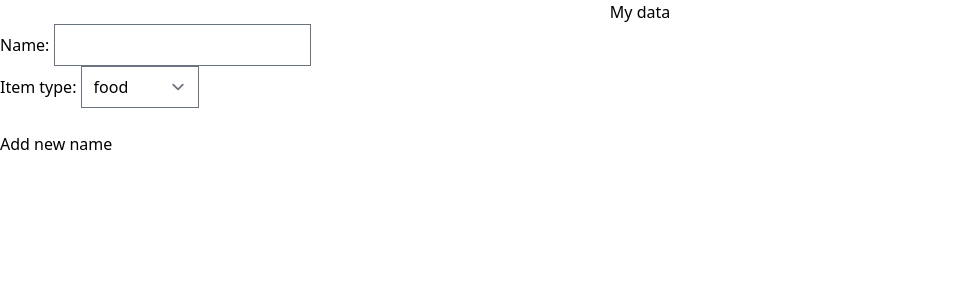
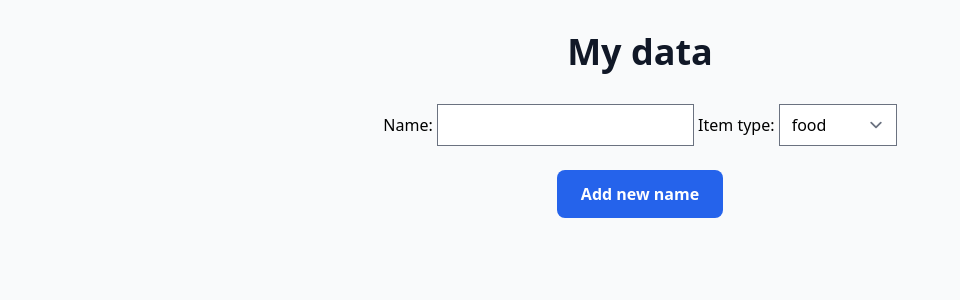
Before and after one commit to s-rafaeldias/fastapi-htmx-template, a FastAPI app: page / in a window 1280 px wide. Shown: the top 300 px of the page, without its empty margins (0-960 px from the left). Run offline with FastAPI, Linux system fonts and the light colour scheme; data that the repository does not hold is empty; style sheets or scripts are compiled from the project's sources; parts of the project's set-up code (start-up, migrations or seed data) failed here and were passed over; some libraries are stand-ins or nearby versions.

Commit message:
feat(css): add some styling with tailwindcss

```diff
--- a/app/main.py
+++ b/app/main.py
@@ -1,10 +1,11 @@
 from app import models
 from app import database as db
+
+import databases
 from fastapi.templating import Jinja2Templates
 from fastapi import FastAPI, Request, Depends
 from fastapi.staticfiles import StaticFiles
 from fastapi.responses import HTMLResponse
-import databases
 
 app = FastAPI()
 app.mount("/dist", StaticFiles(directory="dist"), name="dist")
--- a/templates/form.html
+++ b/templates/form.html
@@ -5,7 +5,6 @@
 >
     <label for="name">Name:</label>
     <input type="text" name="name">
-    <br/>
 
     <label for="item_type">Item type:</label>
     <select id="item_type" name="item_type">
@@ -17,7 +16,7 @@
     <br/>
     <br/>
 
-    <button type="submit" class="text">
+    <button type="submit" class="text-white bg-blue-600 px-6 py-3 font-bold rounded-lg">
         Add new name
     </button>
 </form>
--- a/templates/index.html
+++ b/templates/index.html
@@ -7,9 +7,10 @@
     <link href="/dist/output.css" rel="stylesheet">
     <title>FastAPI + HTMX</title>
 </head>
-<body>
-    <h1 class="text-center">My data</h1>
-    <div hx-get="/data" hx-trigger="load" id="data"></div>
-    <div hx-get="/form" hx-trigger="load"></div>
+<body class="bg-gray-50">
+    <h1 class="text-center p-8 text-4xl font-bold text-gray-900">My data</h1>
+
+    <div hx-get="/form" hx-trigger="load" class="text-center"></div>
+    <div hx-get="/data" hx-trigger="load" id="data" class="text-center pt-8"></div>
 </body>
 </html>
```
Also changed, not shown: README.md, 1 other file.
